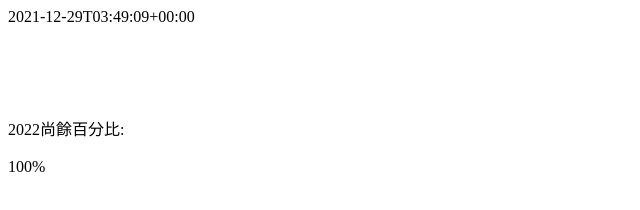
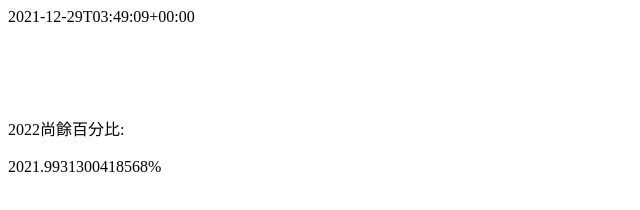
Before and after one commit to BaguHKV/2022Countdown, a plain HTML site: page index.html in a window 1280 px wide. Shown: the whole page, without its empty margins (0-640 px from the left). Drawn offline with nearby package versions, Linux system fonts and the light colour scheme.

Commit message:
Update index.html

```diff
--- a/index.html
+++ b/index.html
@@ -21,11 +21,11 @@ send = 1640966400 - timestamp;
 cal = send/per
 ans = (1-cal)+2021
 
-if(ans < 100){
+if(ans < 2022){
 $('#tim').append(ans+"%")
 }
 else{
-$('#tim').append("100%")
+$('#tim').append("2022!!!")
 }
   }, 1);
 
```
